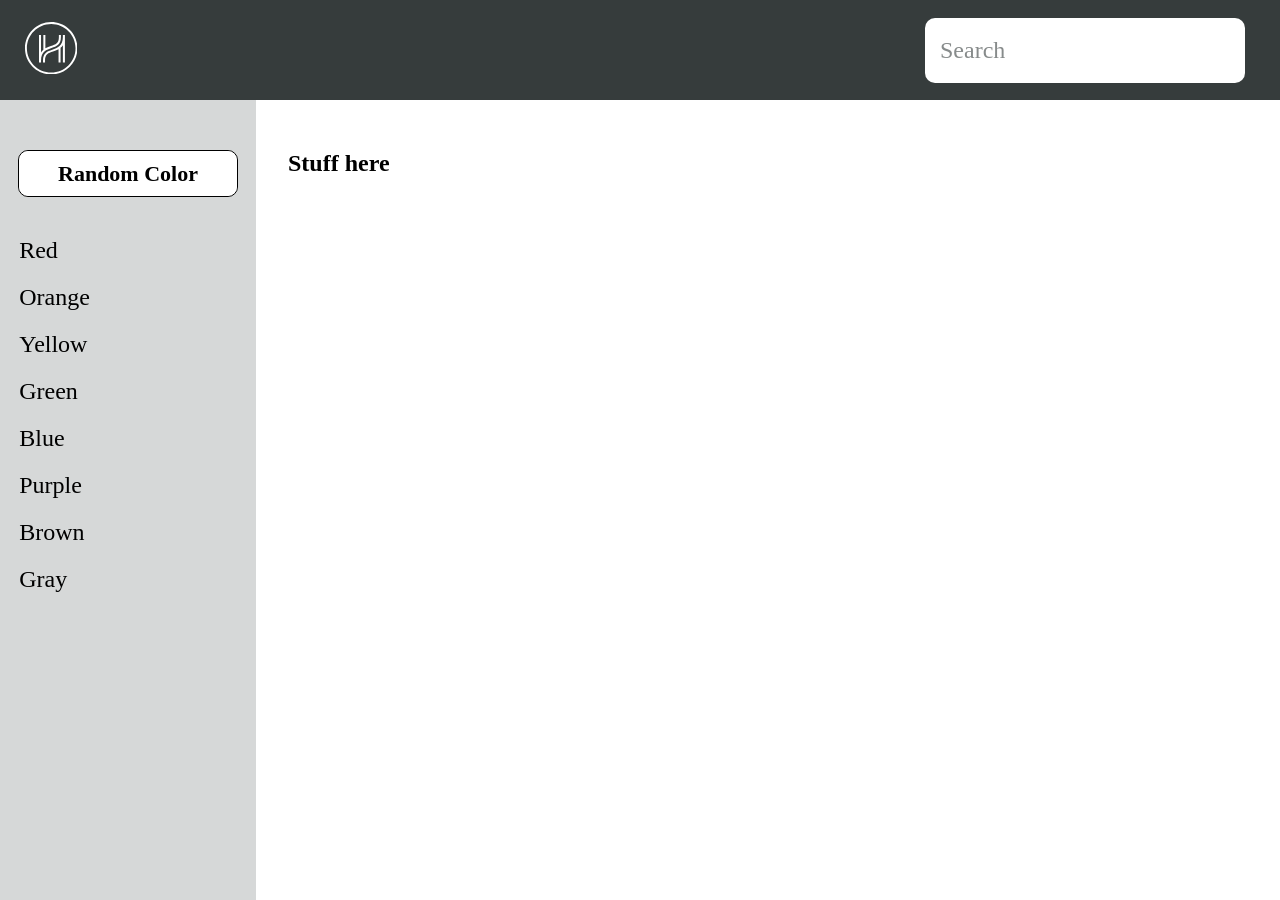
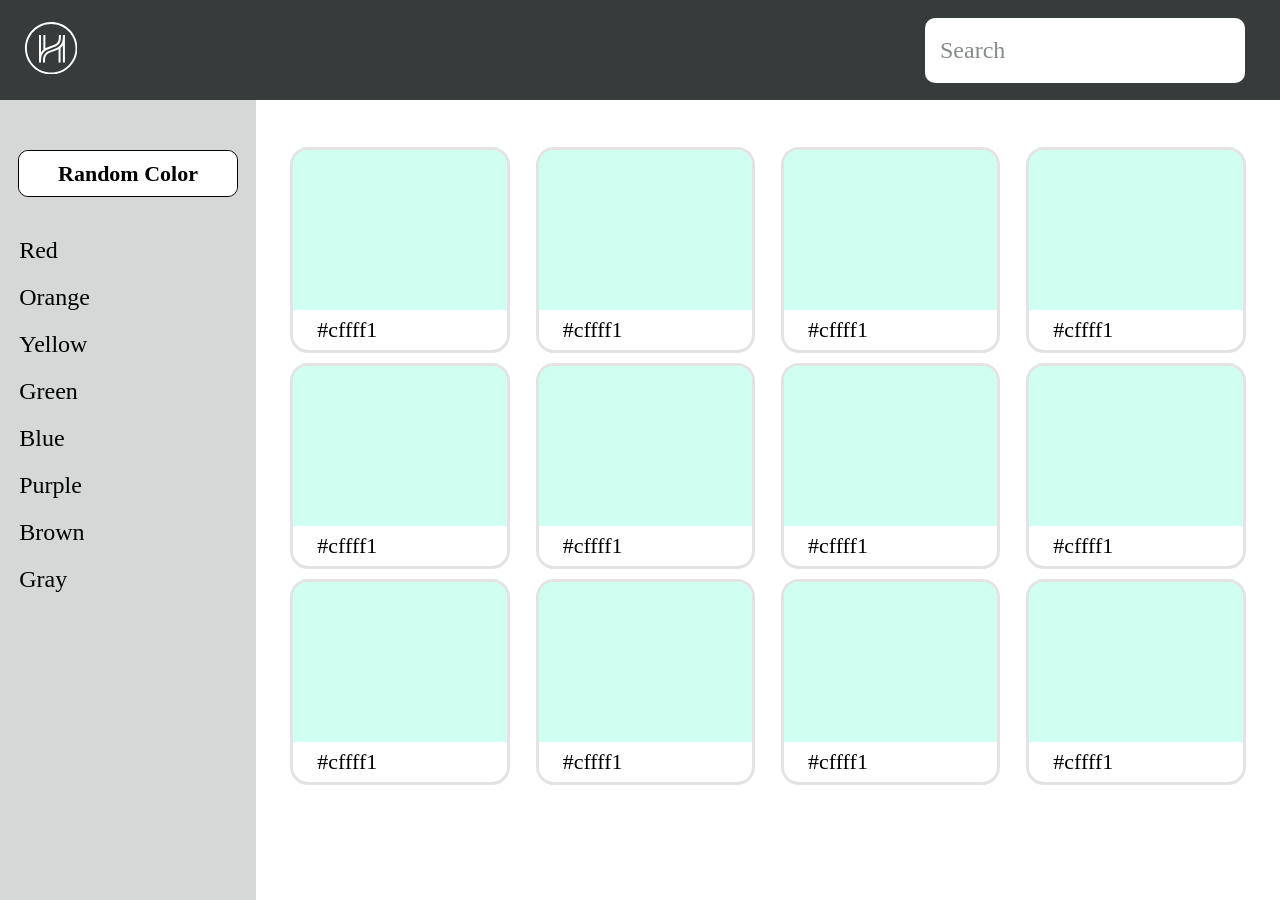
Before and after one commit to 2juicy/HHumansChallenge, a React (Create React App) app: page / in a window 1280 px wide. Before the commit the page ends 800 px from the top, so only its background shows below. Built offline with nearby package versions, Linux system fonts and the light colour scheme; a web font is replaced by a local one.

Commit message:
card grid created

```diff
--- /dev/null
+++ b/src/components/Card/Card.css
@@ -0,0 +1,27 @@
+.card {
+  width: calc(100vw / 6);
+  height: 200px;
+  margin: 0 1em 1em 1em;
+  border-radius: 15px;
+  box-shadow: 0 0 0 3px #e3e3e3;
+}
+
+.card-color {
+  width: 100%;
+  height: 80%;
+  border-radius: 15px 15px 0 0;
+  background-color: #cffff1;
+}
+
+.card-text {
+  margin-left: 1.5em;
+  height: 20%;
+  display: table;
+}
+
+.card-text > p {
+  display: table-cell;
+  text-align: center;
+  vertical-align: middle;
+  font-size: 22px;
+}
--- /dev/null
+++ b/src/components/Card/Card.js
@@ -0,0 +1,13 @@
+import React from "react";
+import "./Card.css";
+
+export default function Card() {
+  return (
+    <div className="card">
+      <div className="card-color"></div>
+      <div className="card-text">
+        <p>#cffff1</p>
+      </div>
+    </div>
+  );
+}
--- a/src/components/Header/Header.css
+++ b/src/components/Header/Header.css
@@ -2,7 +2,7 @@
   height: 100px;
   background-color: #363c3c;
   display: flex;
-  /* justify-content: space-between; */
+  justify-content: space-between;
   align-items: center;
 }
 
--- a/src/components/List/List.css
+++ b/src/components/List/List.css
@@ -1,4 +1,7 @@
 #list-section {
   margin-left: 20%;
-  padding: 50px 0 0 2em;
+  padding-top: 50px;
+  display: grid;
+  grid-template-columns: auto auto auto auto;
+  justify-content: center;
 }
--- a/src/components/List/List.js
+++ b/src/components/List/List.js
@@ -1,10 +1,24 @@
 import React from "react";
+import Card from "../Card/Card";
 import "./List.css";
 
 export default function List() {
   return (
     <section id="list-section">
-      <h1>Stuff here</h1>
+      <Card />
+      <Card />
+      <Card />
+      <Card />
+
+      <Card />
+      <Card />
+      <Card />
+      <Card />
+
+      <Card />
+      <Card />
+      <Card />
+      <Card />
     </section>
   );
 }
--- a/src/components/Sidebar/Sidebar.css
+++ b/src/components/Sidebar/Sidebar.css
@@ -2,7 +2,7 @@
   width: 20%;
   height: 100%;
   background-color: #d6d8d8;
-  position: fixed;
+  position: absolute;
 }
 
 .random-button {
@@ -43,6 +43,7 @@
 
 .colors:hover,
 .random:hover {
+  text-decoration: underline;
   background: red;
   background: -webkit-linear-gradient(
     left,
@@ -82,5 +83,5 @@
   );
   background-clip: text;
   -webkit-background-clip: text;
-  -webkit-text-fill-color: transparent;
+  -webkit-text-fill-color: rgba(0, 0, 0, 0.2);
 }
```
